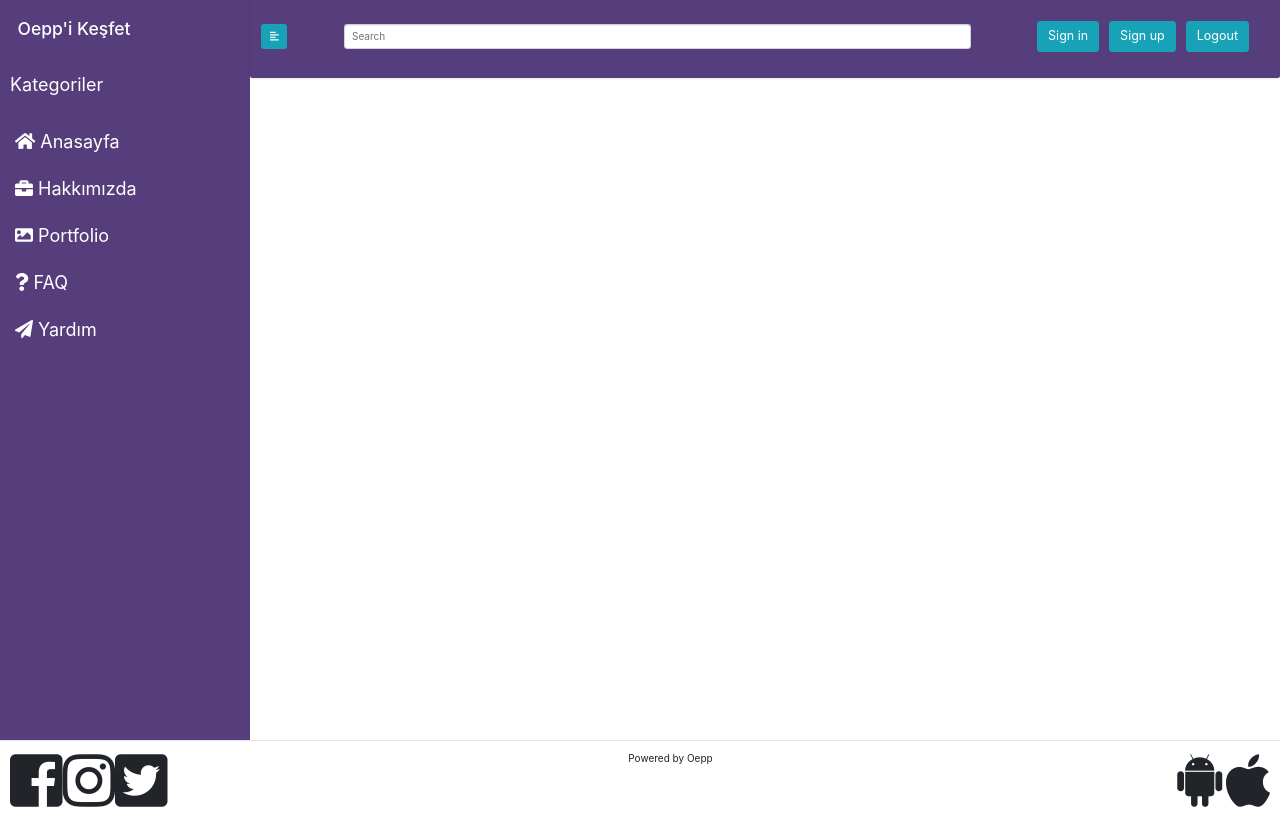
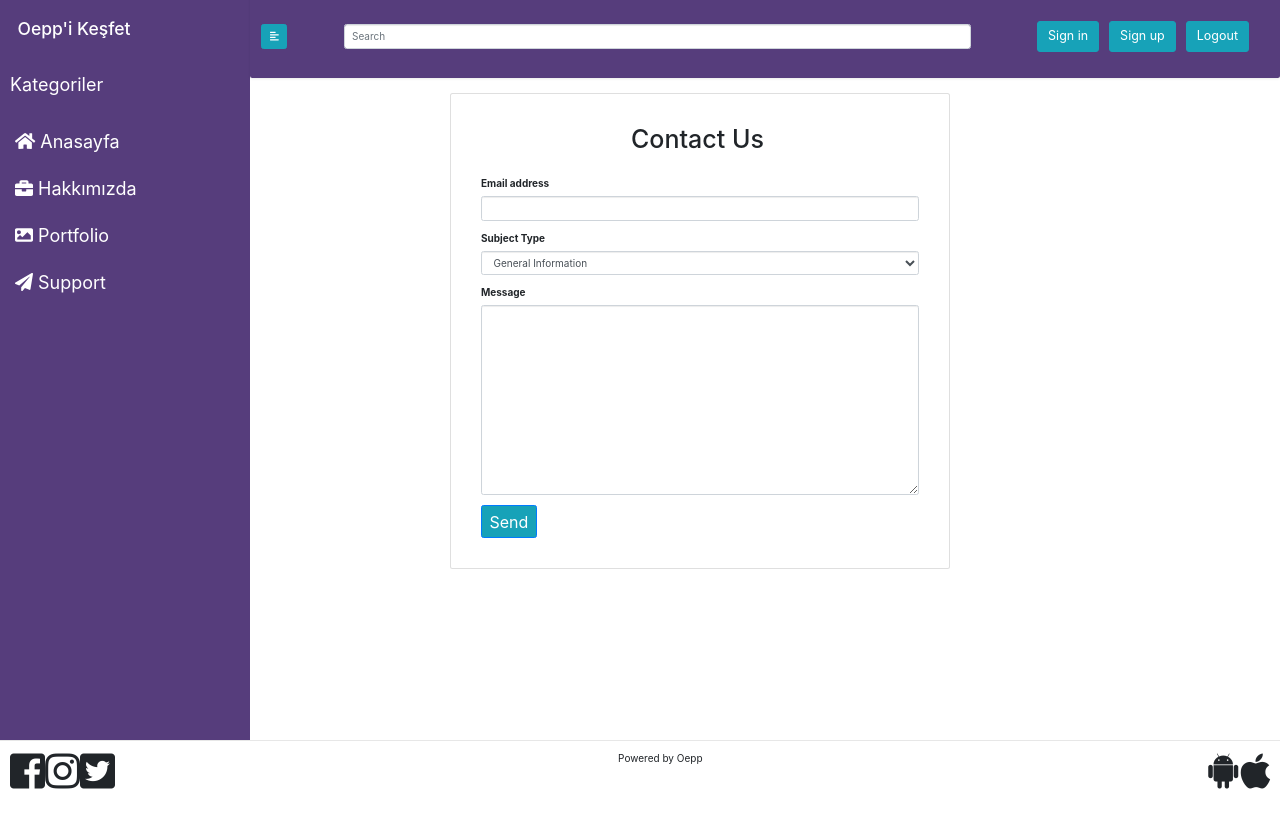
Before and after one commit to oepp/website, a React (Create React App) app: page /Support in a window 1280 px wide. Built offline with nearby package versions, Linux system fonts and the light colour scheme.

Commit message:
Created Support page. Updated styles in other pages.

```diff
--- a/src/components/About.js
+++ b/src/components/About.js
@@ -11,24 +11,25 @@ export default class About extends Component {
     render() {
         return (
             <div>
-               <div className='card-header' style={{backgroundColor:'#563d7c'}}>
+               <div className='card-header' style={{backgroundColor:'#563d7c', marginTop:-33}} >
                    <h1 style={{textAlign:'center',color:'#fff'}}>Oepp Nedir?</h1>
                </div>
-               <div className='card-body bg-light' style={pStyle}> <i class="fas fa-puzzle-piece" style={{float:'right',fontSize:'250px'}}></i>
+               <div className='card-body bg-light' style={pStyle} >
+                <br/>
                <p>Oepp 2020 senesinde Beykent Üniversitesi Yazılım Mühendisliği bitirme projesi çatısı altında
                yaratılmış sosyal medya uygulamasıdır. Bu sosyal medya uygulamasının amacı kullanıcı eğlenerek öğrenmenin
                eşsiz hazzını yaşatabilmektir. Web sitesi platformundan oyun içeriklerini yaratıp mobil(Android/iOS) olarak
-               yayınlayabilme imkanı tanımaktadır. </p><br/><br/>
+               yayınlayabilme imkanı tanımaktadır. </p>
                <ul>
                    <li>Kendi oyunu yaratmak için ;</li>
-                   <li>Eğlenerek öğrenmek için ;</li>
-               </ul><br/>
-               <button class="button" style={{verticalAlign:'middle'}}><span>ÜyeOl </span></button>
-               <button class="button" style={{verticalAlign:'middle'}}><span>GirisYap </span></button>
+                   <li>Eğlenerek öğrenmek için ;</li> <br/>
+               </ul>
+               <button class="button" style={{verticalAlign:'middle'}}><span>Üye Ol </span></button>
+               <button class="button" style={{verticalAlign:'middle'}}><span>Giriş Yap </span></button>
+               <br/><br/><br/><br/>
                </div>
-             <div className='card-footer' style={{backgroundColor:'#563d7c'}}>
 
-             </div>
+
             </div>
         )
     }
--- a/src/components/Footer.js
+++ b/src/components/Footer.js
@@ -12,13 +12,13 @@ var style = {
 }
 var iconStyle={
     float:"left",
-    fontSize:'60px',
-    marginBottom:'200px',
+    fontSize:'40px',
+    marginBottom:'100px',
 }
 var phantom = {
   display: 'block',
   padding: '20px',
-  height: '60px',
+  height: '40px',
   width: '100%',
 }
 function Footer({ children }) {
@@ -30,8 +30,8 @@ function Footer({ children }) {
             <i class="fab fa-facebook-square" style={iconStyle}></i>
             <i class="fab fa-instagram" style={iconStyle}></i>
             <i class="fab fa-twitter-square" style={iconStyle}></i>
-            <i class="fab fa-apple" style={{float:'right',fontSize:'60px'}}></i>
-            <i class="fab fa-android" style={{float:'right',fontSize:'60px'}}></i>
+            <i class="fab fa-apple" style={{float:'right',fontSize:'40px'}}></i>
+            <i class="fab fa-android" style={{float:'right',fontSize:'40px'}}></i>
             <p>Powered by Oepp</p>
             </div>
         </div>
--- /dev/null
+++ b/src/components/Support.js
@@ -0,0 +1,49 @@
+import React,{Component} from 'react';
+import 'bootstrap/dist/css/bootstrap.css';
+
+class Support extends Component {
+    sendClick()
+    {
+        alert("sending...");
+    }
+    render() {
+        return (
+            <div className="container" style={{paddingLeft:200, marginBottom:50, marginTop:-30}}>
+                <br/>
+                <div className="card center"  style={{width:500}} >
+                    <div className="card-body" style={{padding:30}}>
+                    <h1 className="card-title" style={{textAlign:"center"}} style={{paddingLeft:150}}>Contact Us</h1>
+                    <br/>
+                    <div className="row">
+                        <div className="col-sm">
+                        <form>
+                            <div className="form-group">
+                                <label for="supportEmail">Email address</label>
+                                <input type="email" className="form-control" id="supportEmail"/>
+                            </div>
+                            <div className="form-group">
+                                <label for="subjectType">Subject Type</label>
+                                <select className="form-control" id="subjectType">
+                                <option>General Information</option>
+                                <option>Membership</option>
+                                <option>Technical</option>
+                                <option>Other</option>
+                                </select>
+                            </div>
+                            <div className="form-group">
+                                <label for="message">Message</label>
+                                <textarea className="form-control" id="message" rows="12"></textarea>
+                            </div>
+                            <button type="submit" onClick={this.sendClick} className="btn btn-primary" style={{backgroundColor:"#17a2b8" ,fontSize:16}}>Send</button>
+                            </form>
+                        </div>
+                    </div>
+                    </div>
+                </div>
+            </div>
+
+        );
+    }
+}
+
+export default Support;
--- a/src/components/content/Content.js
+++ b/src/components/content/Content.js
@@ -8,6 +8,7 @@ import Login from '../Login';
 import Home from '../Home';
 import About from '../About';
 import Registration from '../Registration';
+import Support from '../Support';
 import './navbar.css';
 
 export default props => (
@@ -17,11 +18,11 @@ export default props => (
         <Route exact path="/" component={Home} />
         <Route path="/about" component={About } />
         <Route path="/Pages" component={() => "Pages" } />
-        <Route path="/faq" component={() => "FAQ" } />
         <Route path="/contact" component={() => "Contact" } />
 
         <Route path="/Page-1" component={Login} />
         <Route path="/Page-2" component={Registration} />
+        <Route path="/Support" component={Support} />
 
       </Switch>
     </Container>
--- a/src/components/sidebar/SideBar.js
+++ b/src/components/sidebar/SideBar.js
@@ -31,13 +31,8 @@ const SideBar = props => (
             </NavLink>
           </NavItem>
           <NavItem>
-            <NavLink style={{color:'white'}} tag={Link} to={'/faq'}>
-              <FontAwesomeIcon icon={faQuestion} className="mr-2"/>FAQ
-            </NavLink>
-          </NavItem>
-          <NavItem>
-            <NavLink  style={{color:'white'}} tag={Link} to={'/contact'}>
-              <FontAwesomeIcon icon={faPaperPlane} className="mr-2"/>Yardım
+            <NavLink  style={{color:'white'}} tag={Link} to={'/support'}>
+              <FontAwesomeIcon icon={faPaperPlane} className="mr-2"/>Support
             </NavLink>
           </NavItem>
         </Nav>
@@ -68,6 +63,10 @@ const SideBar = props => (
       {
         title: "Page 2",
         target: "Page-2",
+      },
+      {
+        title: "Page 3",
+        target: "Page-3",
       }
     ]
   ]
```
